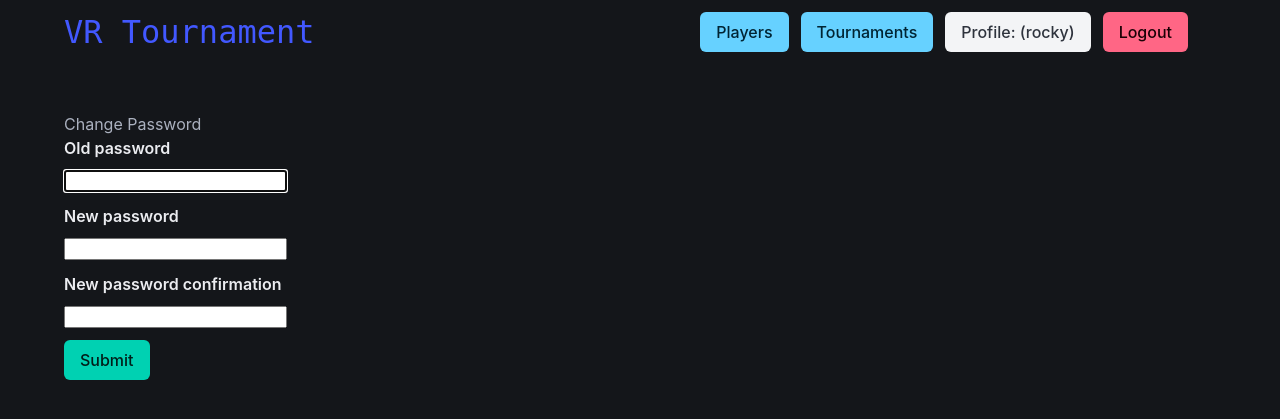
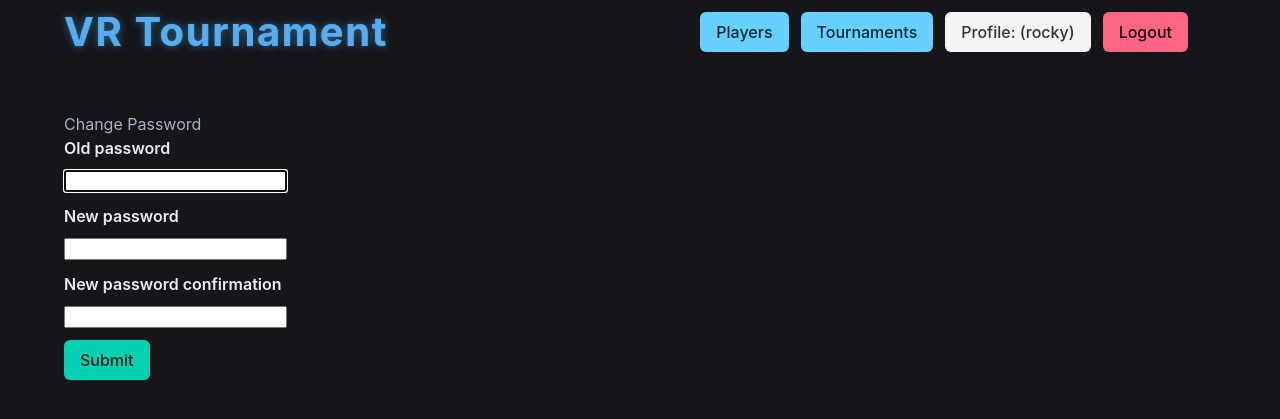
Before and after one commit to pilamrocky/vr_score_keeper, a Django app: page /accounts/password_change/ in a window 1280 px wide. Shown: the top 419 px of the page. Run offline with Django 5.2, Linux system fonts and the light colour scheme; a user stored in the database is signed in.

Commit message:
Updated the Title with custom style

```diff
--- a/vr_score_keeper/vr_tournaments/templates/base.html
+++ b/vr_score_keeper/vr_tournaments/templates/base.html
@@ -13,6 +13,38 @@
         <link rel="shortcut icon"
               type="image/png"
               href="{% static 'img/icons/favicon.ico' %}" />
+        <style>
+            .navbar-brand .navbar-item .vr-title {
+                font-weight: 700;
+                /* Bold */
+                /* Using is-family-sans-serif class for Bulma's default sans-serif font stack */
+                color: #55acee;
+                /* A vibrant blue, good for dark themes. Adjust if needed. */
+                text-shadow: 0 0 1px rgba(85, 172, 238, 0.7),
+                    /* Subtle glow effect */
+                    0 0 8px rgba(85, 172, 238, 0.5);
+                letter-spacing: 0.04em;
+                /* Adds a bit of spacing between letters */
+                transition: color 0.3s ease-in-out, text-shadow 0.3s ease-in-out;
+                /* Smooth hover transition */
+                line-height: 1.2;
+                /* Ensures good vertical spacing, especially if text wraps */
+                /* The font size (e.g., is-size-3) will be applied directly as a class on the h1 element */
+            }
+
+            .navbar-brand .navbar-item:hover .vr-title {
+                color: #7dc0ff;
+                /* Brighter blue on hover */
+                text-shadow: 0 0 1px rgba(125, 192, 255, 0.9),
+                    /* Enhanced glow on hover */
+                    0 0 10px rgba(125, 192, 255, 0.7);
+            }
+
+            /* Ensure the navbar-brand anchor itself doesn't have default text decoration if not desired */
+            .navbar-brand>a.navbar-item {
+                text-decoration: none;
+            }
+        </style>
     </head>
     <body>
         <div class="container">
@@ -20,8 +52,10 @@
                  role="navigation"
                  aria-label="main navigation">
                 <div class="navbar-brand">
-                    <a href="{% url 'index' %}">
-                        <h1 class="navbar-item is-size-3 is-family-monospace has-text-link px-3">VR Tournament</h1>
+                    <a class="navbar-item" href="{% url 'index' %}">
+                        <!-- Applied new class 'vr-title', Bulma's font family, and size class -->
+                        <h1 class="vr-title is-size-2 is-family-sans-serif">VR Tournament</h1>
+                        <!-- Removed original: is-family-monospace, has-text-link, px-3 -->
                     </a>
                     <a role="button"
                        class="navbar-burger"
```
